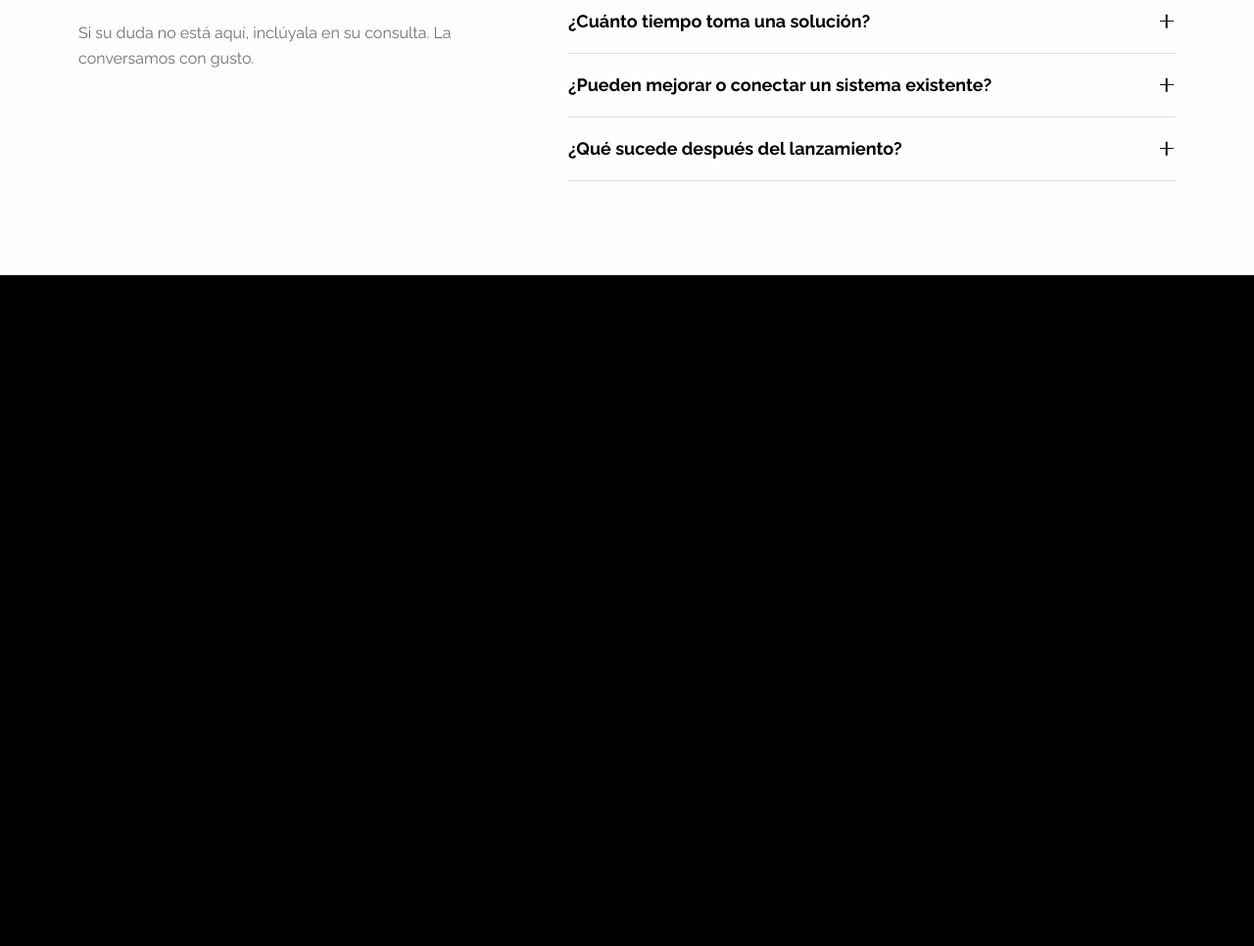
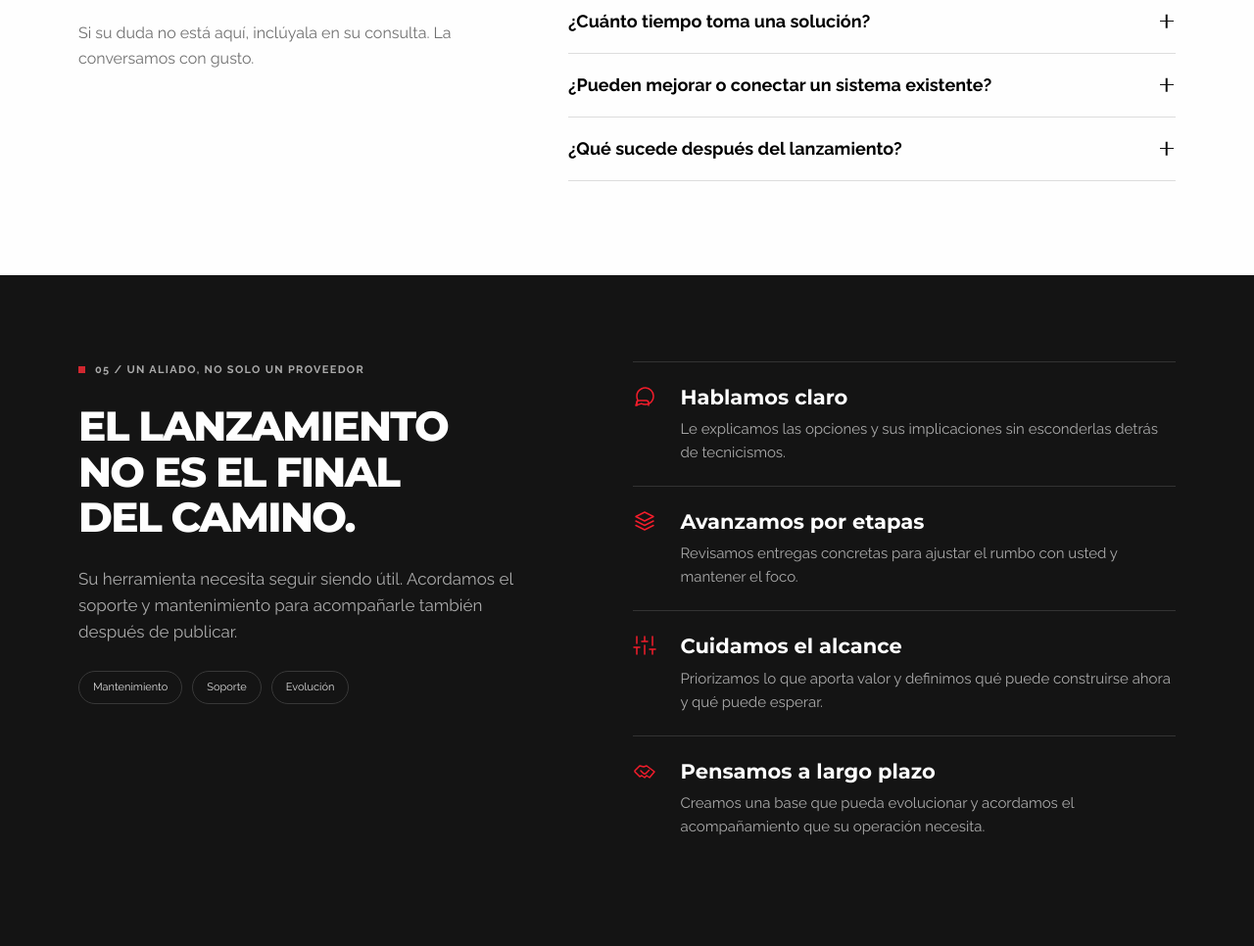
Before and after one commit to ZTS-Company/ZTS-Company, an Astro site: page / in a window 1280 px wide. Shown: the part 4145-5111 px from the top of the page at 98% size. Before the commit the page ends 4426 px from the top, so only its background shows below. Built offline with nearby package versions, Linux system fonts and the light colour scheme; Astro itself is replaced by a stand-in of ours.

Commit message:
feat: OngoingSupport

```diff
--- a/src/data/home.ts
+++ b/src/data/home.ts
@@ -71,3 +71,10 @@ export const frequentlyAskedQuestions = [
     description: 'Podemos acordar soporte y mantenimiento para atender ajustes, mantener la solución funcionando y acompañar su evolución.',
   },
 ] as const;
+
+export const ongoingSupport = {
+  label: '05 / UN ALIADO, NO SOLO UN PROVEEDOR',
+  title: 'EL LANZAMIENTO\nNO ES EL FINAL\nDEL CAMINO.',
+  description: 'Su herramienta necesita seguir siendo útil. Acordamos el soporte y mantenimiento para acompañarle también después de publicar.',
+  topics: ['Mantenimiento', 'Soporte', 'Evolución'],
+} as const;
--- a/src/pages/index.astro
+++ b/src/pages/index.astro
@@ -1,16 +1,26 @@
 ---
 import BaseLayout from "../layouts/BaseLayout.astro";
-import Navigation from '../sections/Navigation.astro';
-import HeroContent from '../sections/HeroContent.astro';
-import WorkingPrinciples from '../sections/WorkingPrinciples.astro';
-import Services from '../sections/Services.astro';
-import Solutions from '../sections/Solutions.astro';
-import Examples from '../sections/Examples.astro';
-import WorkProcess from '../sections/WorkProcess.astro';
-import Faq from '../sections/Faq.astro';
+import Navigation from "../sections/Navigation.astro";
+import HeroContent from "../sections/HeroContent.astro";
+import WorkingPrinciples from "../sections/WorkingPrinciples.astro";
+import Services from "../sections/Services.astro";
+import Solutions from "../sections/Solutions.astro";
+import Examples from "../sections/Examples.astro";
+import WorkProcess from "../sections/WorkProcess.astro";
+import Faq from "../sections/Faq.astro";
+import OngoingSupport from "../sections/OngoingSupport.astro";
 ---
 
 <BaseLayout>
     <Navigation />
-    <main><HeroContent /><WorkingPrinciples /><Services /><Solutions /><Examples /><WorkProcess /><Faq /></main>
+    <main>
+        <HeroContent />
+        <WorkingPrinciples />
+        <Services />
+        <Solutions />
+        <Examples />
+        <WorkProcess />
+        <Faq />
+        <OngoingSupport />
+    </main>
 </BaseLayout>
--- /dev/null
+++ b/src/sections/OngoingSupport.astro
@@ -0,0 +1,49 @@
+---
+import { ongoingSupport, workingPrinciples } from '../data/home';
+
+const icons = [
+  '<path d="M21 11.5a8.4 8.4 0 0 1-.9 3.8 8.5 8.5 0 0 1-7.6 4.7 8.4 8.4 0 0 1-3.8-.9L3 21l1.9-5.7a8.4 8.4 0 0 1-.9-3.8A8.5 8.5 0 0 1 8.7 4a8.4 8.4 0 0 1 3.8-.9h.5a8.5 8.5 0 0 1 8 8v.4Z"/><path d="M16 21v-2.5a2.5 2.5 0 0 0-2.5-2.5h-7A2.5 2.5 0 0 0 4 18.5V21"/>',
+  '<path d="m12 3 9 4.5-9 4.5-9-4.5L12 3Z"/><path d="m3 12 9 4.5 9-4.5M3 16.5 12 21l9-4.5"/>',
+  '<path d="M4 21v-7m0-4V3m8 18v-9m0-4V3m8 18v-5m0-4V3M1 14h6m2-6h6m2 8h6"/>',
+  '<path d="m8 12 2.5 2.5a2 2 0 0 0 3 0l3-3"/><path d="m2 12 5-5 4 1 3-1 8 6-5 6-3-2-2 2-3-2-2 1-5-5Z"/>',
+];
+---
+
+<section class="support" id="nosotros" aria-labelledby="support-title">
+  <div class="support__inner">
+    <div class="support__promise">
+      <p class="support__eyebrow"><span></span>{ongoingSupport.label}</p>
+      <h2 id="support-title">{ongoingSupport.title}</h2>
+      <p class="support__description">{ongoingSupport.description}</p>
+      <ul class="support__topics">
+        {ongoingSupport.topics.map((topic) => <li>{topic}</li>)}
+      </ul>
+    </div>
+    <ul class="support__commitments">
+      {workingPrinciples.map((principle, index) => (
+        <li class="commitment">
+          <svg viewBox="0 0 24 24" fill="none" stroke="currentColor" stroke-width="1.5" stroke-linecap="round" stroke-linejoin="round" aria-hidden="true" set:html={icons[index]} />
+          <div><h3>{principle.title}</h3><p>{principle.text}</p></div>
+        </li>
+      ))}
+    </ul>
+  </div>
+</section>
+
+<style>
+  .support{background:#141414;color:#fefefe;padding:88px var(--space-container-x)}
+  .support__inner{max-width:1280px;margin-inline:auto;display:grid;grid-template-columns:minmax(0,.85fr) minmax(0,1fr);gap:96px;align-items:start}
+  .support__eyebrow{display:flex;align-items:center;gap:10px;color:#aaa;font-size:11px;font-weight:700;letter-spacing:.12em;margin-bottom:26px}
+  .support__eyebrow span{width:7px;height:7px;background:var(--color-primary);display:inline-block}
+  .support h2{font-size:clamp(34px,3.3vw,48px);font-weight:900;letter-spacing:-.04em;line-height:1.1;white-space:pre-line}
+  .support__description{font-size:17px;line-height:1.6;color:#aaa;margin-top:26px;max-width:550px}
+  .support__topics{list-style:none;display:flex;flex-wrap:wrap;gap:10px;padding:0;margin:26px 0 0}
+  .support__topics li{border:1px solid #383838;border-radius:100px;padding:7px 14px;color:#ddd;font-size:11px}
+  .support__commitments{list-style:none;padding:0;margin:0}
+  .commitment{display:grid;grid-template-columns:24px minmax(0,1fr);gap:24px;border-top:1px solid #333;padding:22px 0}
+  .commitment svg{width:24px;height:24px;color:#f21d2b;margin-top:1px}
+  .commitment h3{font-size:21px;font-weight:700;line-height:1.3;margin-bottom:7px}
+  .commitment p{font-size:15px;line-height:1.6;color:#aaa}
+  @media(max-width:900px){.support{padding-block:72px}.support__inner{grid-template-columns:1fr;gap:48px}.support h2 br{display:none}}
+  @media(max-width:560px){.support{padding-block:56px}.commitment{gap:16px;padding:20px 0}.commitment h3{font-size:18px}}
+</style>
```
